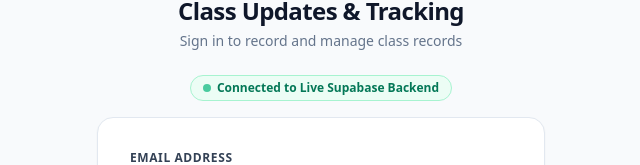
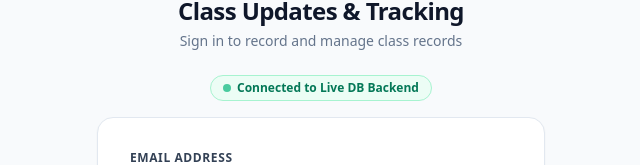
Before and after one commit to rajaramk8/class_management, a React (Vite) app: page /login in a window 1280 px wide. Shown: the part 185-350 px from the top of the page, without its empty margins (319-959 px from the left). Built offline with nearby package versions, Linux system fonts and the light colour scheme; no server answers.

Commit message:
removed supabase on pages

```diff
--- a/src/components/Navbar.tsx
+++ b/src/components/Navbar.tsx
@@ -86,7 +86,7 @@ export const Navbar: React.FC = () => {
                 {isSupabaseConfigured ? (
                   <span className="inline-flex items-center gap-1.5 px-2.5 py-1 rounded-full text-xs font-medium bg-emerald-50 text-emerald-700 border border-emerald-200">
                     <span className="w-1.5 h-1.5 rounded-full bg-emerald-500 animate-pulse"></span>
-                    Supabase Live
+                    DB Live
                   </span>
                 ) : (
                   <span className="inline-flex items-center gap-1.5 px-2.5 py-1 rounded-full text-xs font-medium bg-amber-50 text-amber-700 border border-amber-200" title="Running in local sandbox mode.">
--- a/src/pages/Login.tsx
+++ b/src/pages/Login.tsx
@@ -66,7 +66,7 @@ export const Login: React.FC = () => {
           {isSupabaseConfigured ? (
             <span className="inline-flex items-center gap-1.5 px-3 py-1 bg-emerald-50 border border-emerald-200 text-emerald-700 text-xs font-semibold rounded-full shadow-2xs">
               <span className="w-2 h-2 rounded-full bg-emerald-500 animate-pulse"></span>
-              Connected to Live Supabase Backend
+              Connected to Live DB Backend
             </span>
           ) : (
             <span className="inline-flex items-center gap-1.5 px-3 py-1 bg-amber-50 border border-amber-200 text-amber-800 text-xs font-medium rounded-full shadow-2xs">
```
